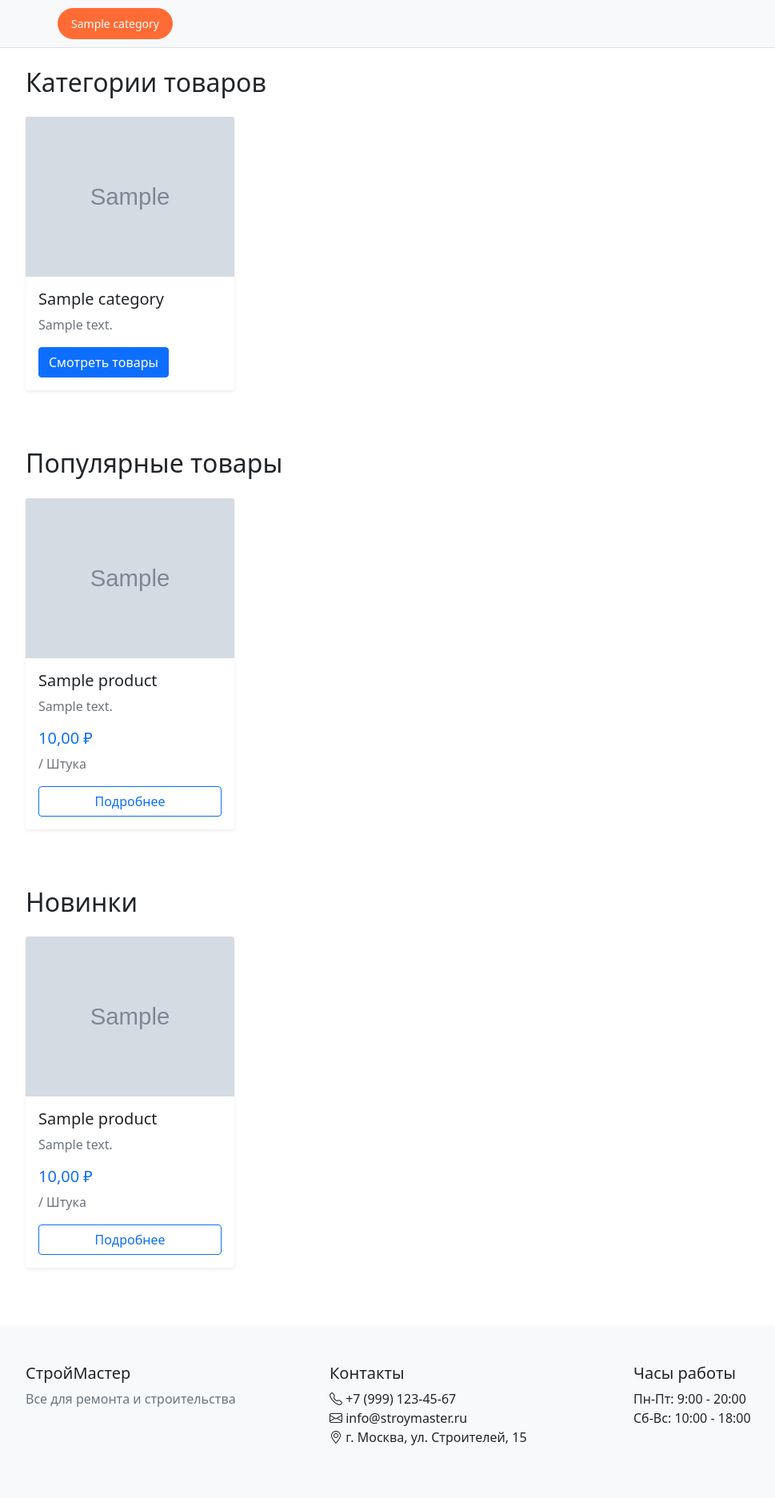
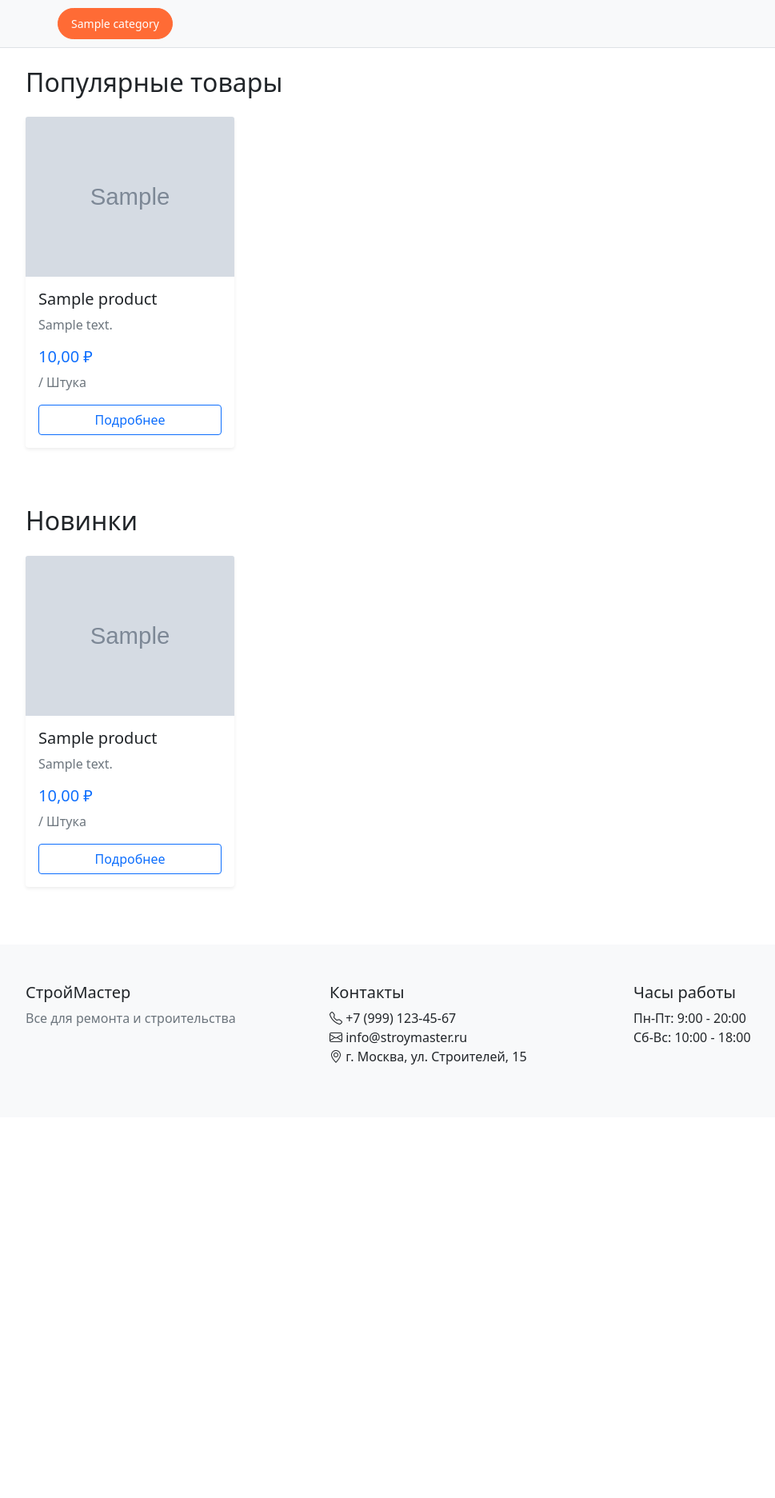
Before and after one commit to Plain777888/TAU_WebSite_StroyMarket777, a Django app: page / in a window 1280 px wide. Shown: the part 56-1929 px from the top of the page at 80% size, without its empty margins (50-1019 px from the left). After the commit the page ends 1387 px from the top, so only its background shows below. Run offline with Django 4.2, Linux system fonts and the light colour scheme; tables that the repository leaves empty hold one stand-in row (values such as "Sample post"); grey boxes marked "Sample" are stand-in pictures; parts of the project's set-up code (start-up, migrations or seed data) failed here and were passed over.

Commit message:
base -category

```diff
--- a/store/models.py
+++ b/store/models.py
@@ -176,11 +176,13 @@ class UserProfile(models.Model):
 
 
 # Сигналы для автоматического создания профиля при создании пользователя
+# @receiver(post_save, sender=User)
+# def create_user_profile(sender, instance, created, **kwargs):
+#     if created:
+#         UserProfile.objects.create(user=instance)
 @receiver(post_save, sender=User)
 def create_user_profile(sender, instance, created, **kwargs):
-    if created:
-        UserProfile.objects.create(user=instance)
-
+    UserProfile.objects.update_or_create(user=instance)
 
 @receiver(post_save, sender=User)
 def save_user_profile(sender, instance, **kwargs):
--- a/store/templates/store/index.html
+++ b/store/templates/store/index.html
@@ -4,25 +4,25 @@
 
 {% block content %}
 <!-- Категории -->
-<section class="mb-5">
-    <h2 class="mb-4">Категории товаров</h2>
-    <div class="row">
-        {% for category in categories %}
-        <div class="col-md-3 mb-4">
-            <div class="card category-card h-100 border-0 shadow-sm">
-                {% if category.image %}
-                <img src="{{ category.image.url }}" class="card-img-top" alt="{{ category.name }}" style="height: 200px; object-fit: cover;">
-                {% endif %}
-                <div class="card-body">
-                    <h5 class="card-title">{{ category.name }}</h5>
-                    <p class="card-text text-muted">{{ category.description|truncatechars:100 }}</p>
-                    <a href="{{ category.get_absolute_url }}" class="btn btn-primary">Смотреть товары</a>
-                </div>
-            </div>
-        </div>
-        {% endfor %}
-    </div>
-</section>
+<!--<section class="mb-5">-->
+<!--    <h2 class="mb-4">Категории товаров</h2>-->
+<!--    <div class="row">-->
+<!--        {% for category in categories %}-->
+<!--        <div class="col-md-3 mb-4">-->
+<!--            <div class="card category-card h-100 border-0 shadow-sm">-->
+<!--                {% if category.image %}-->
+<!--                <img src="{{ category.image.url }}" class="card-img-top" alt="{{ category.name }}" style="height: 200px; object-fit: cover;">-->
+<!--                {% endif %}-->
+<!--                <div class="card-body">-->
+<!--                    <h5 class="card-title">{{ category.name }}</h5>-->
+<!--                    <p class="card-text text-muted">{{ category.description|truncatechars:100 }}</p>-->
+<!--                    <a href="{{ category.get_absolute_url }}" class="btn btn-primary">Смотреть товары</a>-->
+<!--                </div>-->
+<!--            </div>-->
+<!--        </div>-->
+<!--        {% endfor %}-->
+<!--    </div>-->
+<!--</section>-->
 
 <!-- Популярные товары -->
 <section class="mb-5">
```
